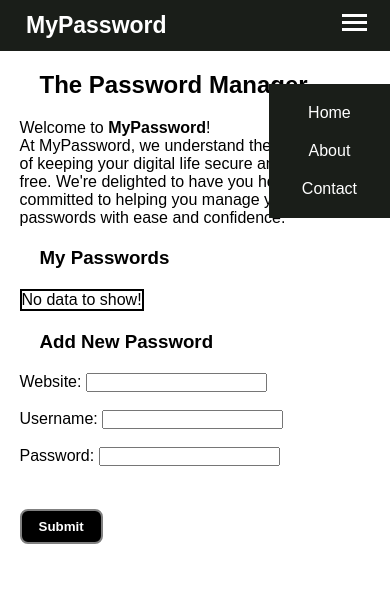
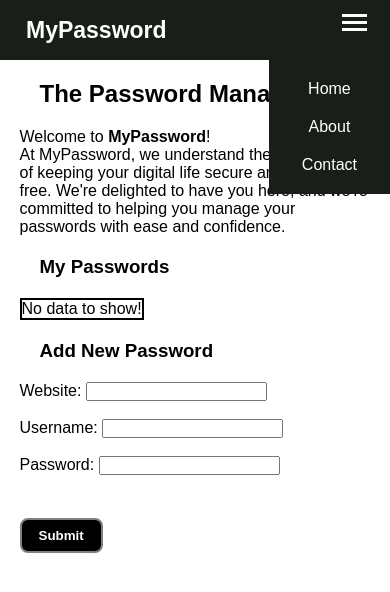
Before and after one commit to hrishav-hari/MyPassword, a plain HTML site: page index.html in a window 390 px wide. Both pictures are taken after a click on the element 364 px from the left and 25 px from the top of the page. Drawn offline with Linux system fonts and the light colour scheme; a web font is replaced by a local one.

Commit message:
dropdown resolve

```diff
--- a/style.css
+++ b/style.css
@@ -11,7 +11,7 @@ h1, h2, h3{
 }
 nav{
     width: 100%;
-    height: 10%;
+    height: 60px;
     background-color: rgb(26, 30, 25);
     padding: 12px 3px;
     color: rgb(255, 255, 255);
@@ -28,6 +28,7 @@ nav{
     font-weight: 800;
     font-size: 23px;
     align-items: center;
+    display: flex;
 }
 .logo:hover{
     cursor: pointer;
@@ -66,7 +67,7 @@ ul.menu li {
         flex-direction: column;
         background-color: rgb(26, 30, 25);
         position: absolute;
-        top: 10%;
+        top: 60px;
         right: 0px;
         z-index: 1;
     }
```
